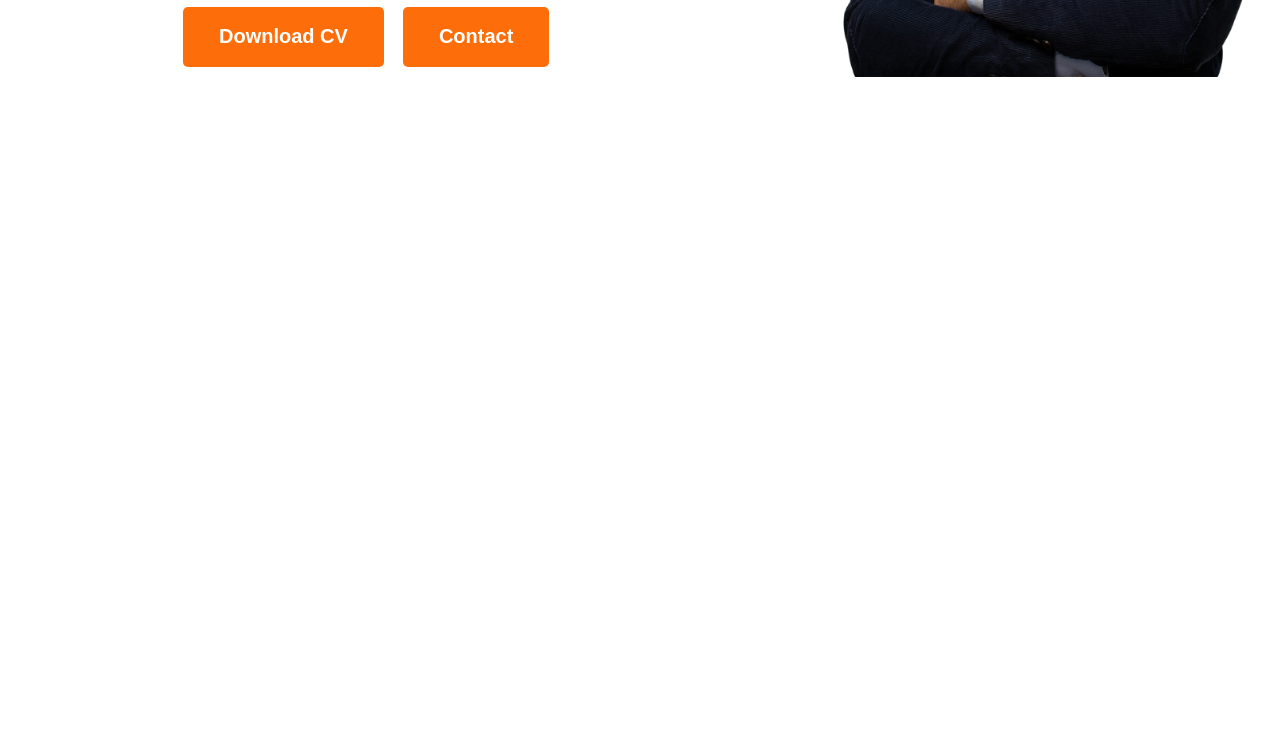
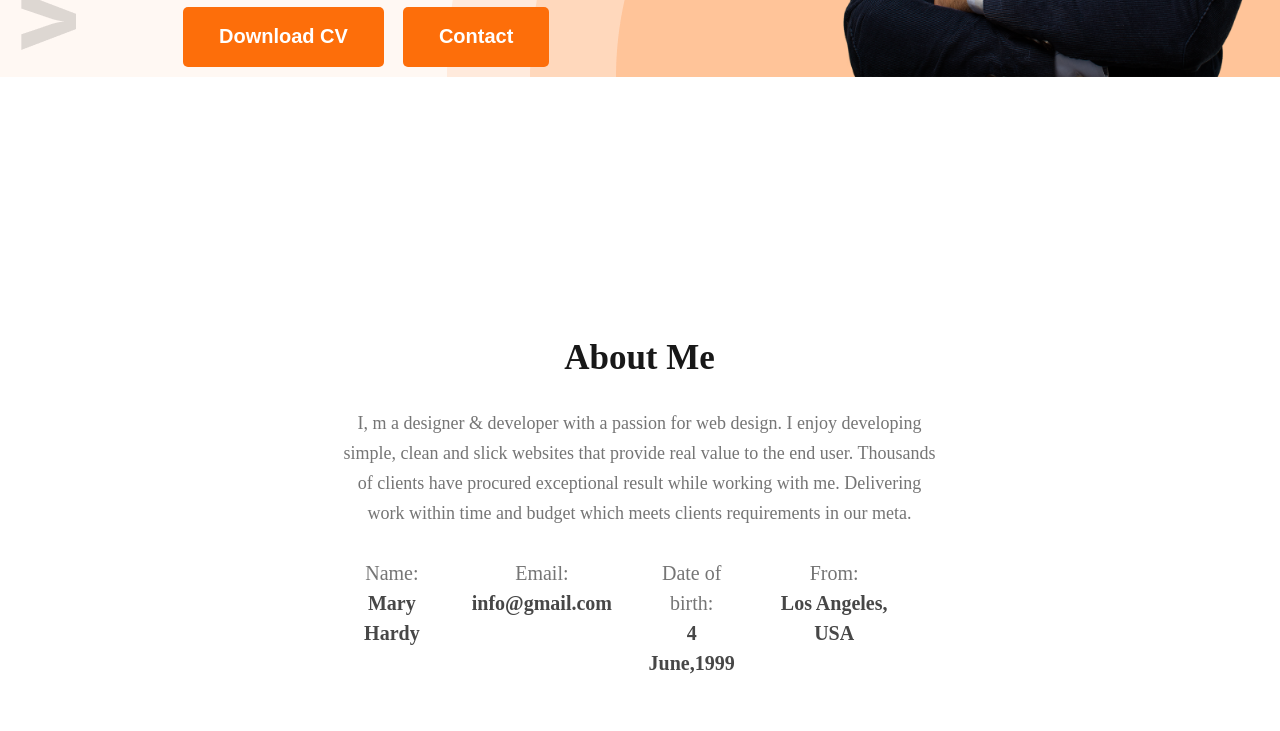
Before and after one commit to Mithun-Roy-Hash/web-dev-portfolio, a plain HTML site: page index.html in a window 1280 px wide. Shown: the part 533-1264 px from the top of the page. Before the commit the page ends 800 px from the top, so only its background shows below. Drawn offline with Linux system fonts and the light colour scheme.

Commit message:
add email and contact information

```diff
--- a/index.html
+++ b/index.html
@@ -10,7 +10,7 @@
     <link href="https://fonts.googleapis.com/css2?family=Inter:ital,opsz,wght@0,14..32,100..900;1,14..32,100..900&family=Open+Sans:ital,wght@0,300..800;1,300..800&family=Oswald:wght@200..700&family=Roboto+Mono:ital,wght@0,100..700;1,100..700&display=swap" rel="stylesheet">
 </head>
 <body>
-    <header>
+    <header class="header bg-color">
             <nav class="inter-normal">
                 <h3 class="nav-title">Ma<span class="r-style">r</span>y</h3>
                 <ul>
@@ -34,6 +34,36 @@
             </section>
     </header>
     <main>
+        <section class="bio-data bg-color">
+            <h3 class="title">About Me</h3>
+            <div class="bio-data-description secondary-color">
+                I, m a designer & developer with a passion for web design. I enjoy developing simple, clean and slick websites that provide real value to the end user. Thousands of clients have procured exceptional result while working with me. Delivering work within time and budget which meets clients requirements in our meta.
+            </div>
+            <section class="bio-data-information">
+                <div class="bio-data-info-all">
+                    <p class="bio-data-info-details">Name:</p>
+                    <p class="bio-data-info-address">Mary Hardy</p>
+                </div>
+
+               <div class="bio-data-info-all">
+                   <p class="bio-data-info-details">Email:</p>
+                   <p class="bio-data-info-address">info@gmail.com</p>
+               </div>
+
+               <div class="bio-data-info-all">
+                  <p class="bio-data-info-details">Date of birth:</p>
+                  <p class="bio-data-info-address">4 June,1999</p>
+               </div>
+
+               <div class="bio-data-info-all">
+                 <p class="bio-data-info-details">From:</p>
+                 <p class="bio-data-info-address">Los Angeles, USA</p>
+               </div>
+
+
+            </section>
+        </section>
+
 
     </main>
     <footer>
--- a/portfolio-style/style.css
+++ b/portfolio-style/style.css
@@ -36,6 +36,10 @@
     color: #757575;
 }
 
+.bg-color{
+    background-color: #FFF8F3;
+}
+
 
 
 /* button style  */
@@ -57,6 +61,16 @@
 
 
 
+
+
+
+/* header start here */
+
+.header{
+    background-image: url(../images/developer.png), url(../images/header_bg.png);
+    background-repeat: no-repeat;
+    background-position: top left, bottom right;
+}
 
 
 /*  navbar style  start here*/
@@ -144,3 +158,70 @@ nav ul li a{
 }
 
 /* Intro part end here */
+
+/* header end here */
+
+
+
+
+
+
+/* main section start here */
+
+main{
+    max-width: 1140px;
+    margin: 0 183px;
+}
+
+/* bio-data start here */
+.bio-data{
+    margin: 116px 0 144px 0;
+    padding: 145px 157px 117px 156px;
+    background-color: #FFFFFF;
+}
+
+.title{
+    font-weight: bold;
+    font-size: 35px;
+    text-align: center;
+    color: #181818;
+    margin-bottom: 30px;
+}
+
+
+.bio-data-description{
+    line-height: 30px;
+    text-align: center;
+    margin-bottom: 30px;
+}
+
+.bio-data-information{
+    display: flex;
+    padding: 0 8px;
+}
+
+.bio-data-info-all{
+    margin-right: 35px;
+}
+
+.bio-data-info-details{
+    font-weight: 400px;
+    font-size: 20px;
+    line-height: 30px;
+    text-align: center;
+    color: #757575;
+}
+
+.bio-data-info-address{
+    font-weight: bold;
+    font-size: 20px;
+    line-height: 30px;
+    text-align: center;
+    color: #474747;
+}
+
+
+/* bio-data end here */
+
+
+/* main section end here */
```
